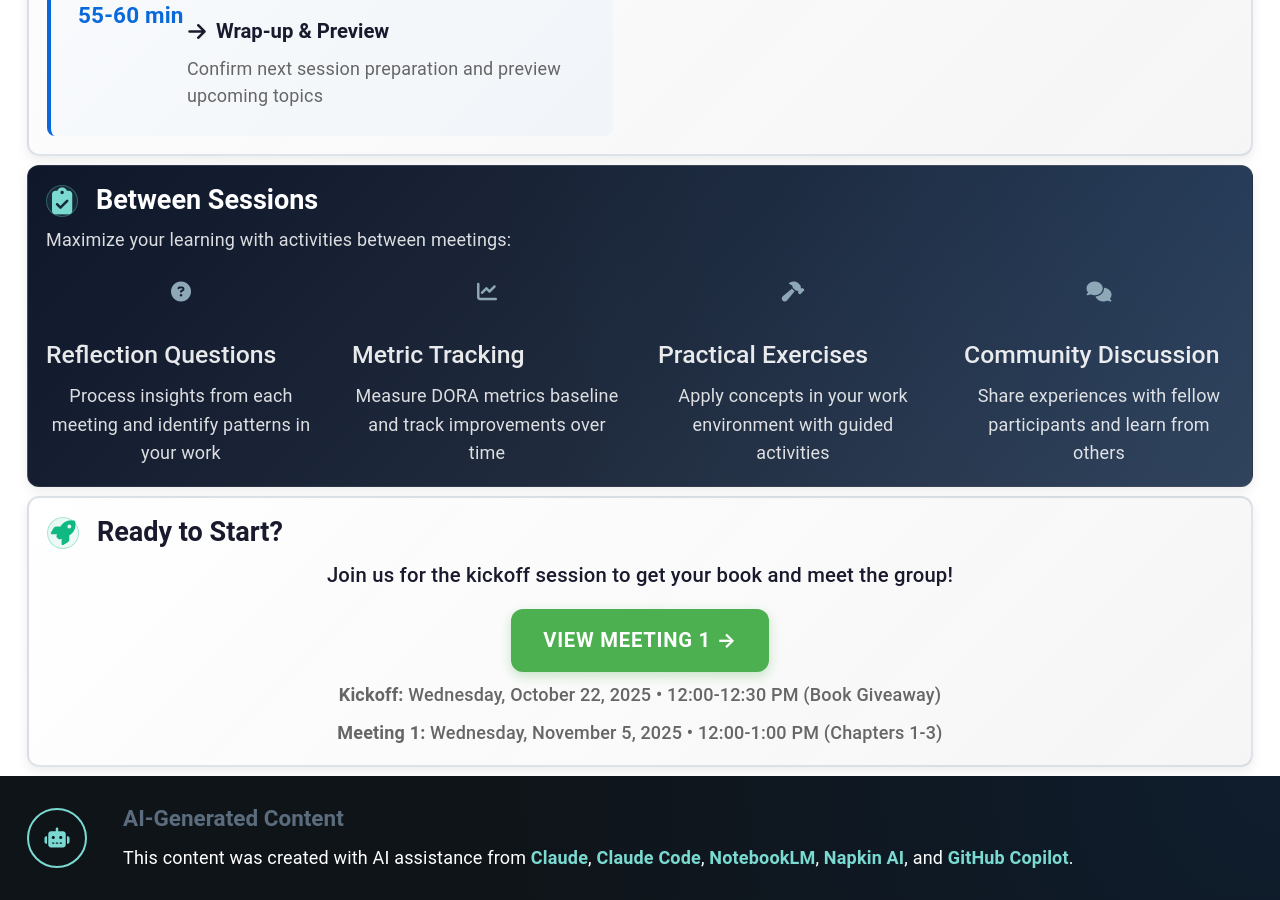
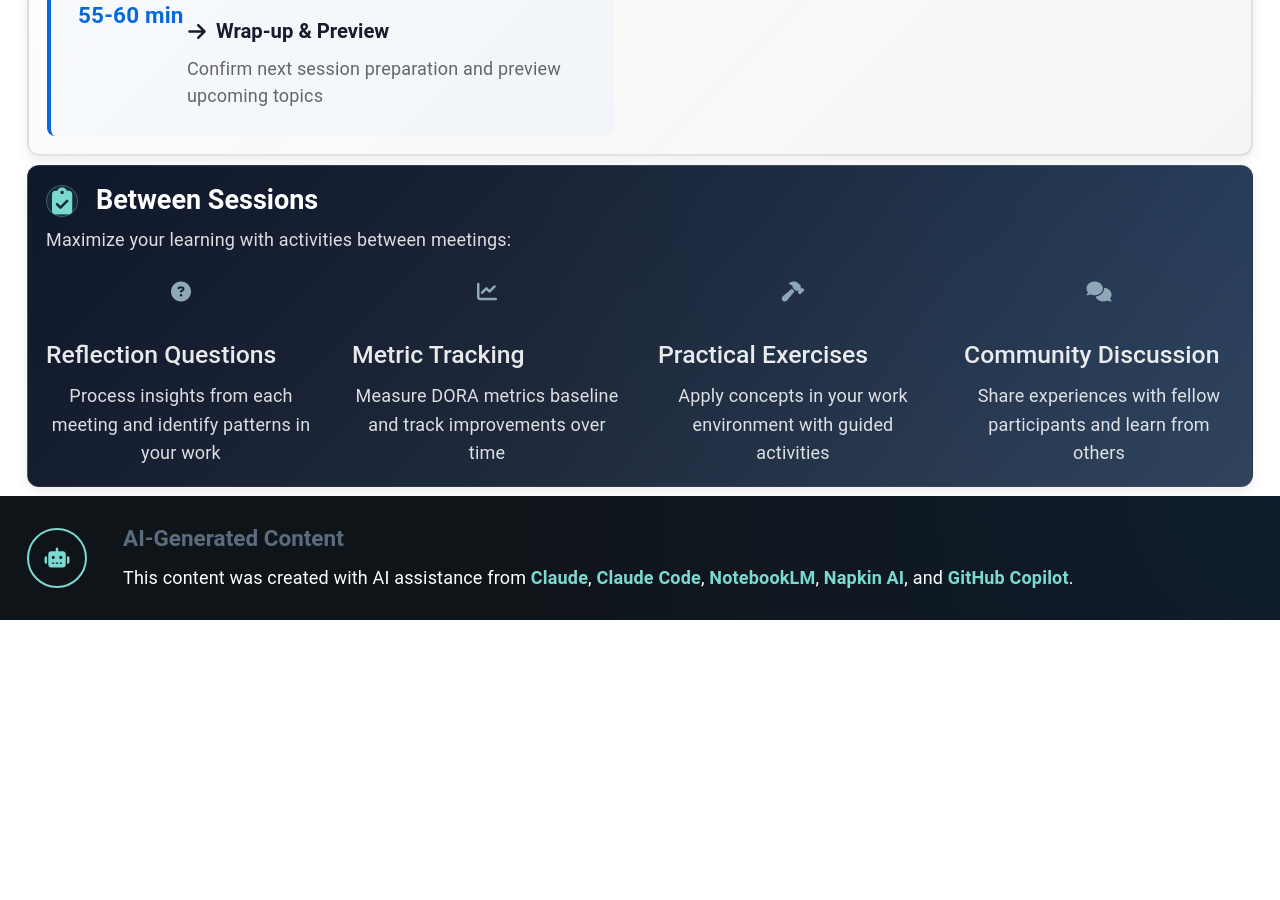
Before and after one commit to mhenke/accelerate-devex-book-club-notebooklm, a Jekyll site: the page built from docs/meetings.md, in a window 1280 px wide and 900 px high, scrolled down 2646 px. Built offline with Jekyll 4.4.1, drawn with Linux system fonts in a browser that asks for light colours; some web fonts are replaced; after the commit the page ends 3266 px from its top, so only the background shows below that.

Commit message:
Remove 'Ready to Start?' CTA section from meetings page
Removed the final call-to-action section to streamline the page

```diff
--- a/docs/meetings.md
+++ b/docs/meetings.md
@@ -257,17 +257,6 @@ title: Meetings
 </div>
 </div>
 
-<!-- CTA -->
-<div class="welcome-compact section-card" markdown="0">
-<h2><i class="fas fa-rocket" aria-hidden="true"></i> Ready to Start?</h2>
-<p>Join us for the kickoff session to get your book and meet the group!</p>
-<div class="welcome-cta">
-<a href="{{ '/meetings/meeting-1/' | relative_url }}" class="btn btn--primary-action">View Meeting 1 →</a>
-<p class="welcome-cta-subtitle"><strong>Kickoff:</strong> Wednesday, October 22, 2025 • 12:00-12:30 PM (Book Giveaway)</p>
-<p class="welcome-cta-subtitle"><strong>Meeting 1:</strong> Wednesday, November 5, 2025 • 12:00-1:00 PM (Chapters 1-3)</p>
-</div>
-</div>
-
 </div>
 
 <footer class="ai-attribution" markdown="0">
```
